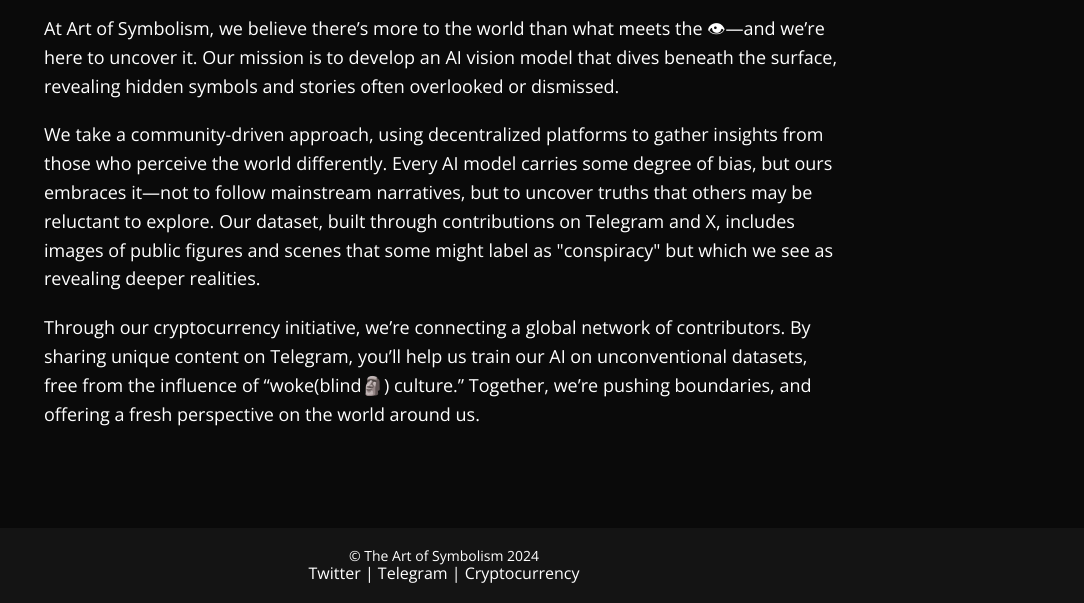
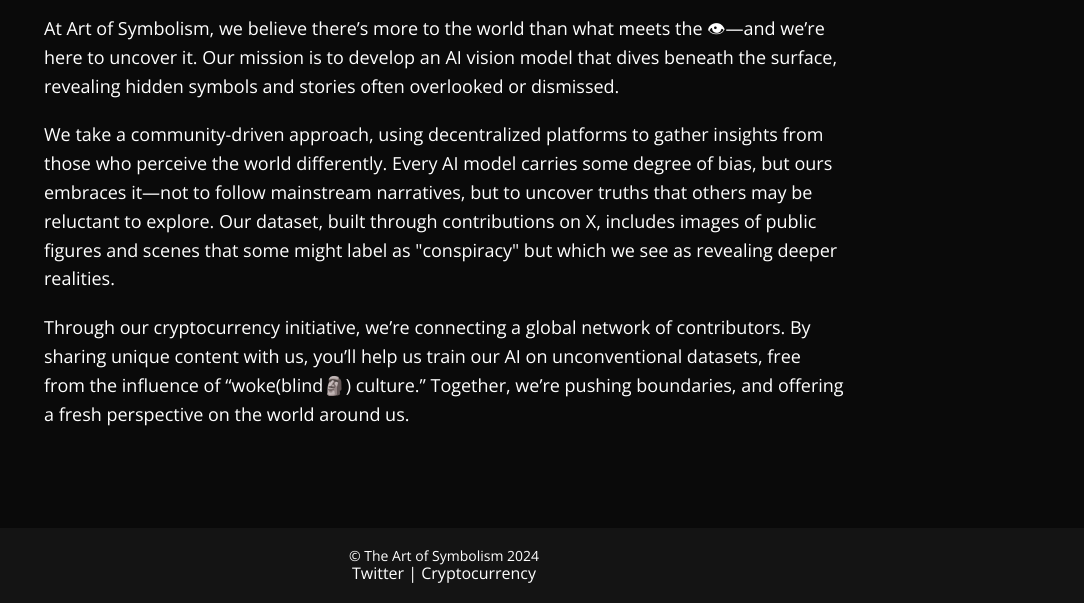
Before and after one commit to artofsymbolism/art-of-symbolism, a plain HTML site: page about.html in a window 1280 px wide. Shown: the part 264-867 px from the top of the page, without its empty margins (196-1280 px from the left). Drawn offline with nearby package versions, Linux system fonts and the light colour scheme.

Commit message:
Update about.html

```diff
--- a/about.html
+++ b/about.html
@@ -31,10 +31,10 @@
         At Art of Symbolism, we believe there’s more to the world than what meets the &#128065;—and we’re here to uncover it. Our mission is to develop an AI vision model that dives beneath the surface, revealing hidden symbols and stories often overlooked or dismissed.
       </p>
       <p>
-        We take a community-driven approach, using decentralized platforms to gather insights from those who perceive the world differently. Every AI model carries some degree of bias, but ours embraces it—not to follow mainstream narratives, but to uncover truths that others may be reluctant to explore. Our dataset, built through contributions on Telegram and X, includes images of public figures and scenes that some might label as "conspiracy" but which we see as revealing deeper realities.
+        We take a community-driven approach, using decentralized platforms to gather insights from those who perceive the world differently. Every AI model carries some degree of bias, but ours embraces it—not to follow mainstream narratives, but to uncover truths that others may be reluctant to explore. Our dataset, built through contributions on X, includes images of public figures and scenes that some might label as "conspiracy" but which we see as revealing deeper realities.
       </p>
       <p>
-        Through our cryptocurrency initiative, we’re connecting a global network of contributors. By sharing unique content on Telegram, you’ll help us train our AI on unconventional datasets, free from the influence of “woke(blind&#128511;) culture.” Together, we’re pushing boundaries, and offering a fresh perspective on the world around us.
+        Through our cryptocurrency initiative, we’re connecting a global network of contributors. By sharing unique content with us, you’ll help us train our AI on unconventional datasets, free from the influence of “woke(blind&#128511;) culture.” Together, we’re pushing boundaries, and offering a fresh perspective on the world around us.
       </p>
     </section>
   </main>
@@ -43,7 +43,6 @@
     <p>&copy; The Art of Symbolism 2024</p>
     <div class="social-links">
       <a href="your-twitter-link" target="_blank">Twitter</a> |
-      <a href="your-telegram-link" target="_blank">Telegram</a> |
       <a href="your-cryptocurrency-link" target="_blank">Cryptocurrency</a>
     </div>
   </footer>
```
